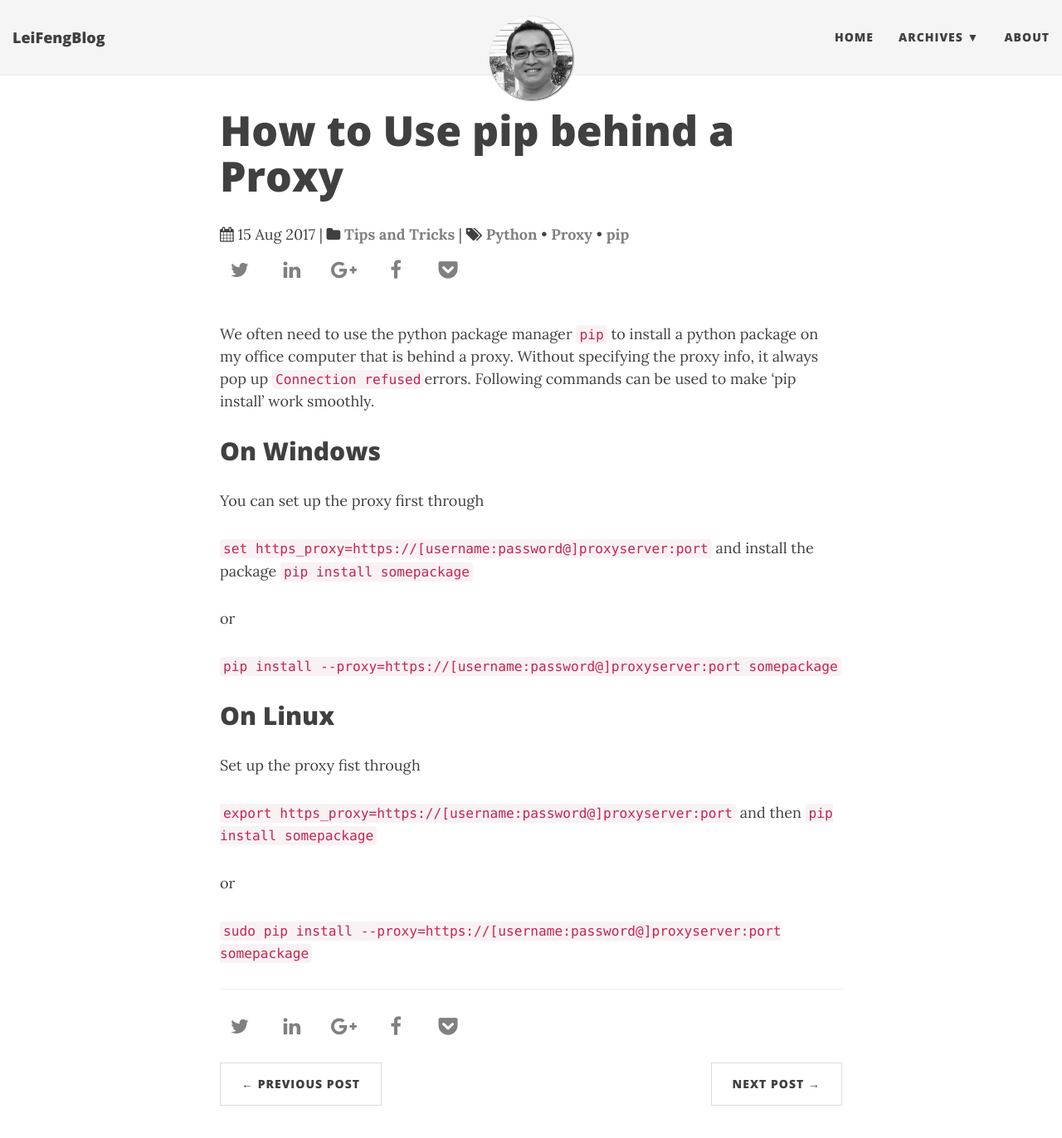
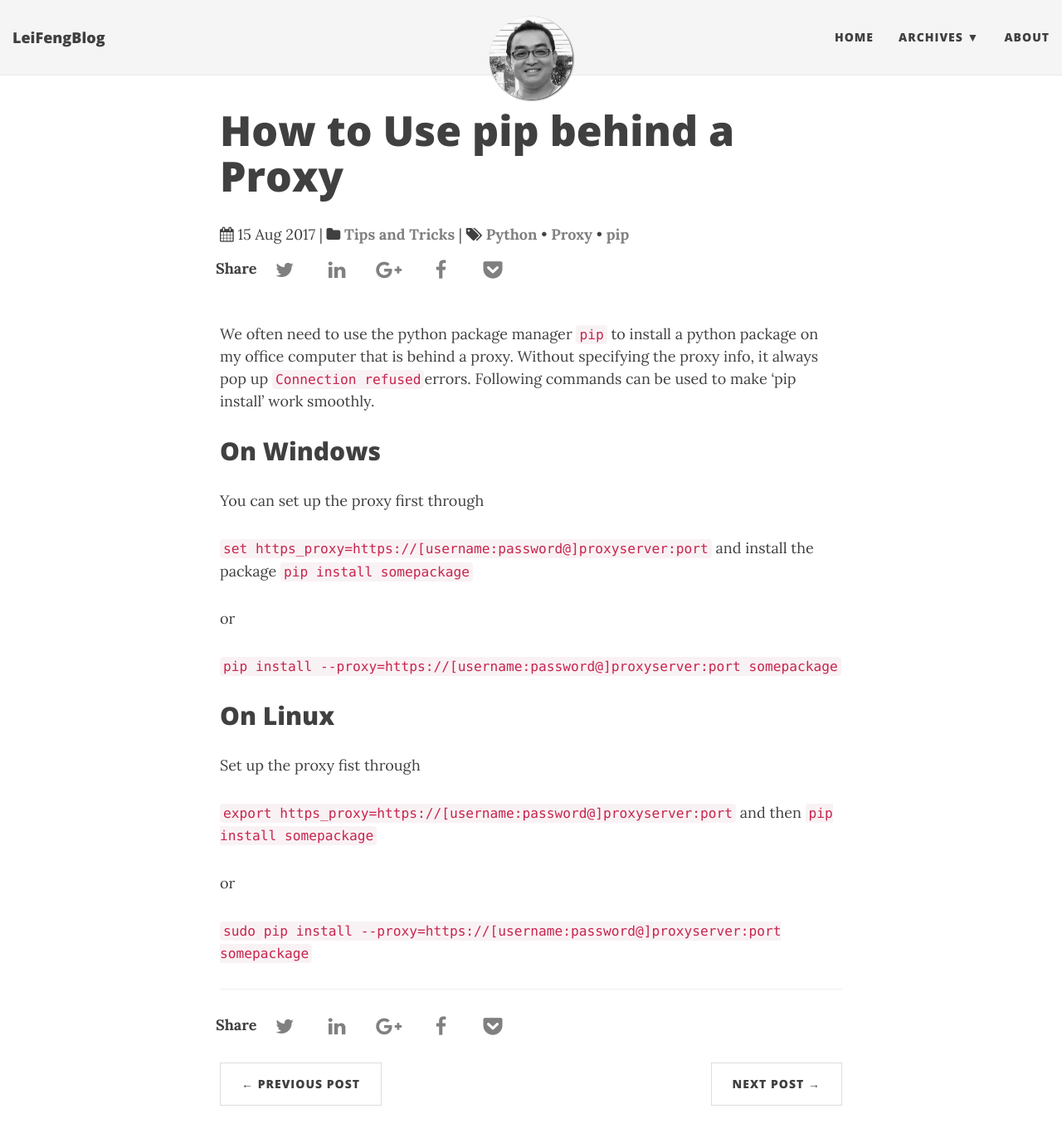
Before and after one commit to stonefl/stonefl.github.io, a Jekyll site: the page built from _posts/2017-09-22-how-to-use-pip-behind-a-proxy.md, in a window 1280 px wide and 1400 px high. Shown: the top 1372 px of the window at 83% size. Built offline with Jekyll 4.4.1, drawn with Linux system fonts in a browser that asks for light colours; nearby versions of some CDN libraries; comment, search, counter and statistics services are not loaded.

Commit message:
Update share-social-icons.html

```diff
--- a/_includes/share-social-icons.html
+++ b/_includes/share-social-icons.html
@@ -1,6 +1,7 @@
 <div class="container beautiful-jekyll-foote">
   <div class="row">
      <ul class="list-inline footer-links">
+       <Strong>Share</Strong>
          <!--twitter-->
          <li>
               <a href="https://twitter.com/share?text={{ page.title }}&amp;url={{ site.url }}{{ page.url }}&amp;via={{ site.author.twitter }}" class="social-icons"  target="_blank" title="Share on twitter">
```
